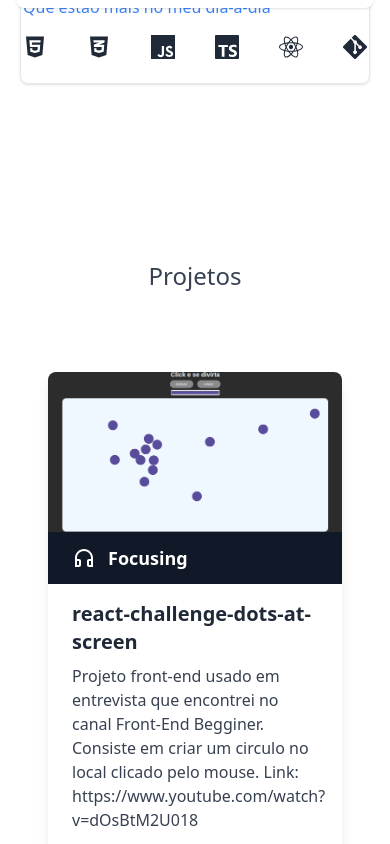
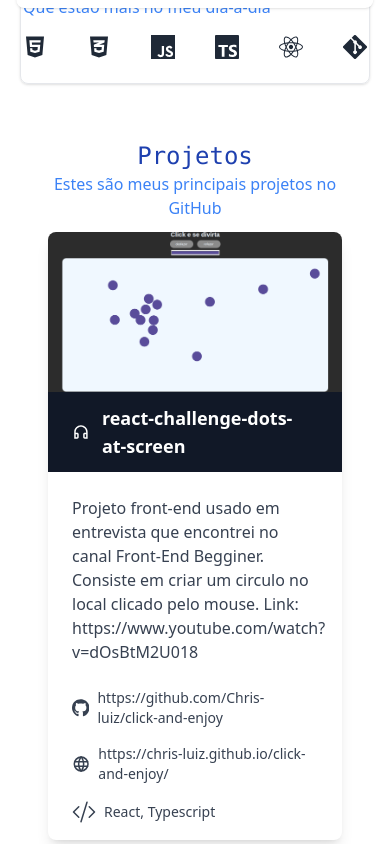
Before and after one commit to Chris-luiz/portfolio2, a React (Create React App) app: page / in a window 390 px wide. Shown: the part 820-1664 px from the top of the page. Built offline with nearby package versions, Linux system fonts and the light colour scheme.

Commit message:
feat: dark-mode, responsividade e componentizacao

```diff
--- a/src/components/Card.tsx
+++ b/src/components/Card.tsx
@@ -21,11 +21,11 @@ export const Card = ({ nome, img, description, githubLink, langUser, url }: ICar
                     <path fill-rule="evenodd" clip-rule="evenodd" d="M17 21C15.8954 21 15 20.1046 15 19V15C15 13.8954 15.8954 13 17 13H19V12C19 8.13401 15.866 5 12 5C8.13401 5 5 8.13401 5 12V13H7C8.10457 13 9 13.8954 9 15V19C9 20.1046 8.10457 21 7 21H3V12C3 7.02944 7.02944 3 12 3C16.9706 3 21 7.02944 21 12V21H17ZM19 15H17V19H19V15ZM7 15H5V19H7V15Z" />
                 </svg>
 
-                <h1 className="mx-3 text-lg font-semibold text-white">Focusing</h1>
+                <h1 className="mx-3 text-lg font-semibold text-white">{nome}</h1>
             </div>
 
             <div className="px-6 py-4">
-                <h1 className="text-xl font-semibold text-gray-800 dark:text-white">{nome}</h1>
+                <h1 className="text-xl font-semibold text-gray-800 dark:text-white"></h1>
 
                 <p className="py-2 text-gray-700 dark:text-gray-400">{description}</p>
 
--- a/src/pages/OqueEstouEstuando.tsx
+++ b/src/pages/OqueEstouEstuando.tsx
@@ -1,22 +1,15 @@
-import { TECNOLOGIAS_ESTUDADAS } from '../constants/oqueEstouEstudando';
-import { Tools } from '../components/Tools';
+import { ListaOqueEstouEstudando, Title } from '../components';
 import './app.css';
 
 export const OqueEstouEstudando = () => {
     return (
         <section id="oque-estou-aprendendo">
 
-            <div className='w-screen flex justify-center px-6 py-12'>
+            <div className='w-screen flex justify-center py-12 dark:dark:bg-gray-900'>
 
-                <div className='shadow-xl p-4 xs:mx-4 xs:mb-4 sm:w-2/3 border rounded-md'>
-
-                    <h1 className='linee text-center font-mono text-2xl text-blue-900'>O que estou estudando?</h1>
-
-                    <dl className='flex flex-col gap-8 '>
-                        {TECNOLOGIAS_ESTUDADAS.map(tecnologia => (
-                            <Tools key={tecnologia.nome} toolName={tecnologia.nome} toolIcon={tecnologia.icon} text={tecnologia.text} />
-                        ))}
-                    </dl>
+                <div className='p-4 container'>
+                    <Title titleClasses='linee text-center' title='O que estou estudando?' />
+                    <ListaOqueEstouEstudando />
                 </div>
 
             </div>
--- a/src/pages/Projetos.tsx
+++ b/src/pages/Projetos.tsx
@@ -1,11 +1,16 @@
-import { Card } from "../components"
+import { Card, Title } from "../components"
 import { PROJETOS } from "../constants/projetos"
 
 export const Projetos = () => {
     return (
         <section id="projetos">
-            <div className="flex justify-center flex-col px-12 py-12">
-                <h1 className="text-2xl text-gray-700 text-center m-20">Projetos</h1>
+            <div className="flex justify-center flex-col px-12">
+                <Title
+                  title="Projetos"
+                  subTitle="Estes são meus principais projetos no GitHub"
+                  subTitleClasses="text-center"
+                  titleClasses="text-center"
+                />
                 <div className="flex gap-4 flex-wrap justify-center">
                     {PROJETOS.map(project => (
                         <Card
```
